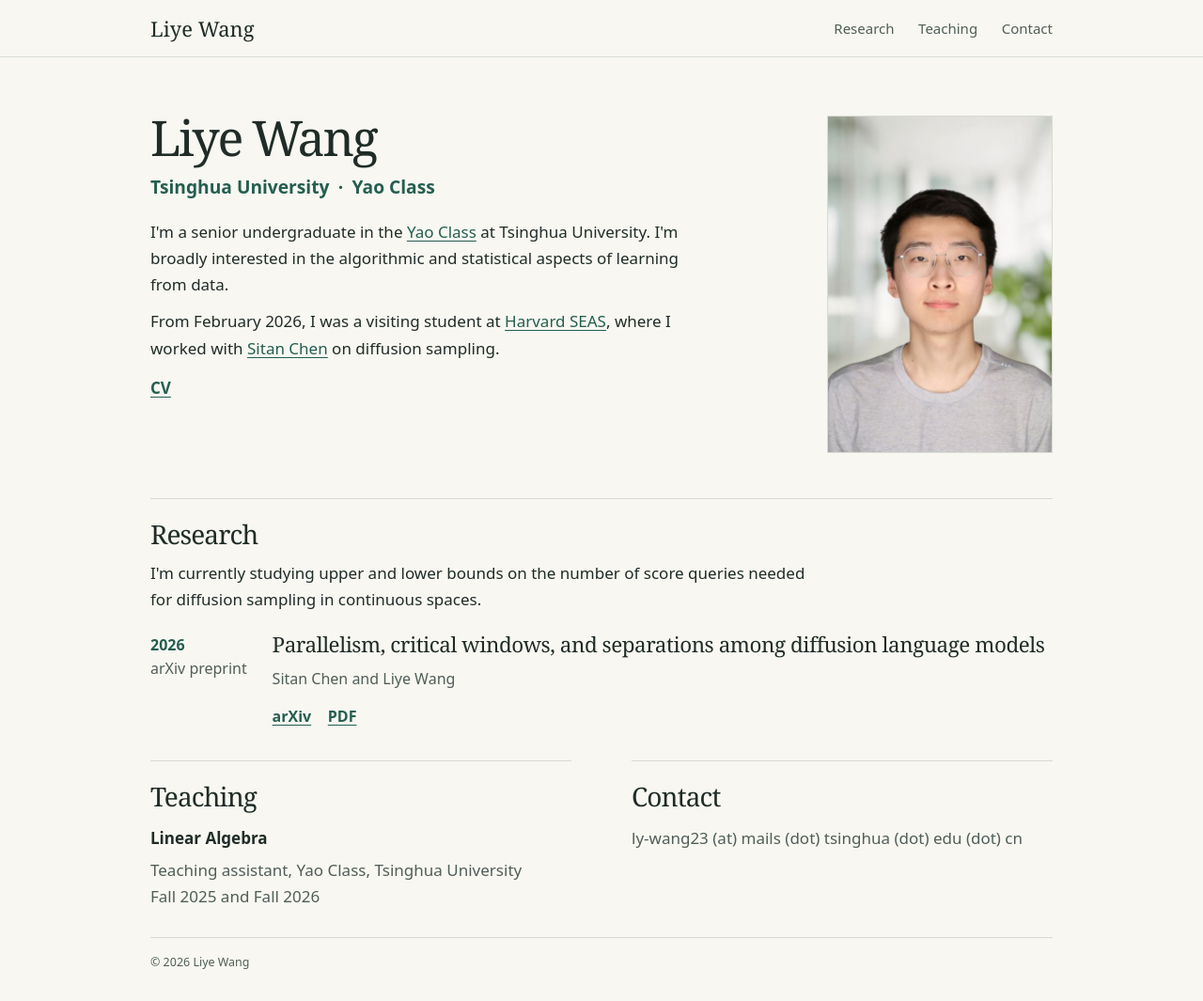
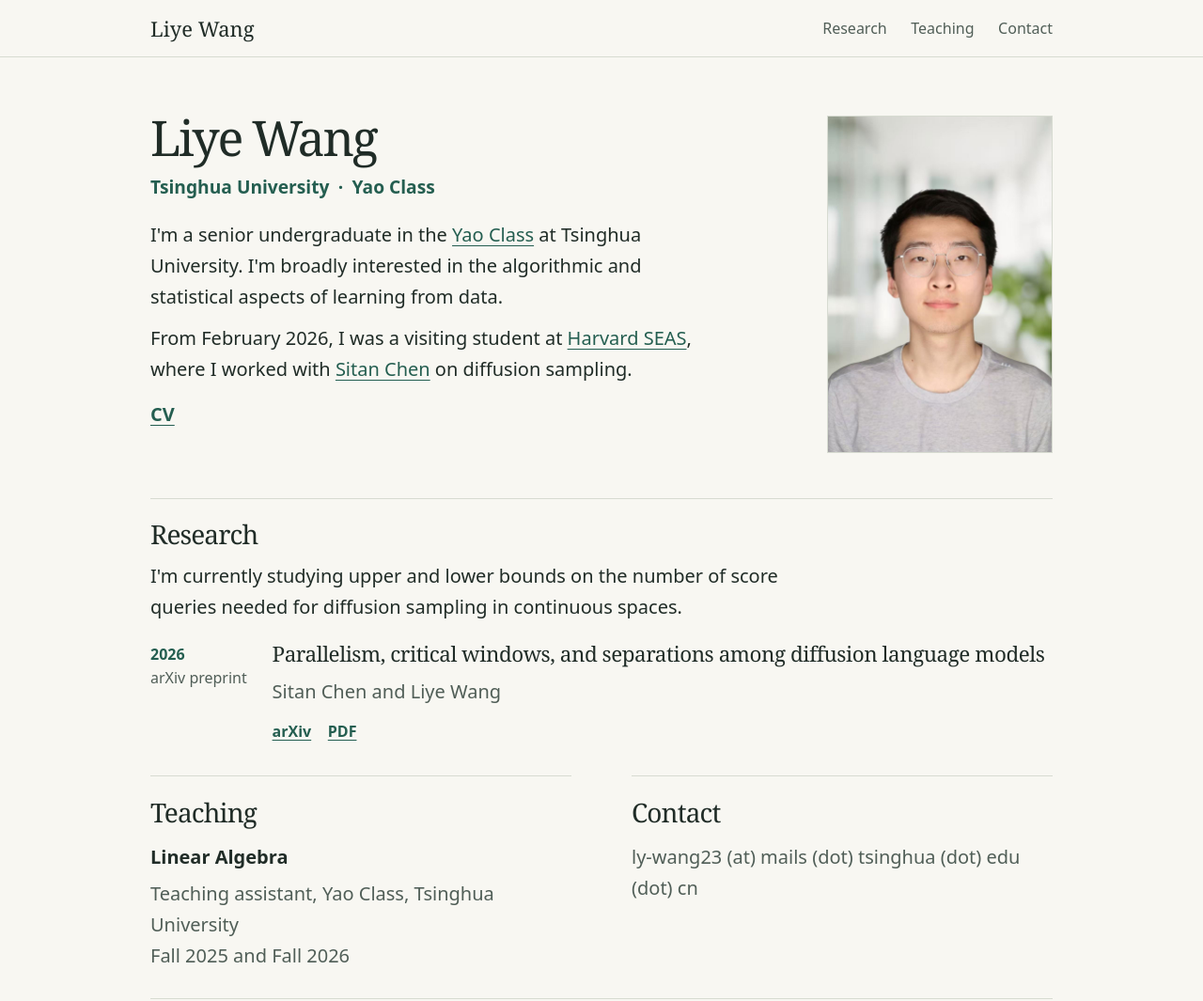
Before and after one commit to Prince-Polo/prince-polo.github.io, a plain HTML site: page index.html in a window 1280 px wide. Shown: the top 1065 px of the page at 94% size. Drawn offline with Linux system fonts and the light colour scheme.

Commit message:
Update styles.css

```diff
--- a/styles.css
+++ b/styles.css
@@ -19,7 +19,7 @@ body {
   margin: 0;
   background: var(--paper);
   color: var(--ink);
-  font: 1.0625rem/1.65 var(--sans);
+  font: 1.25rem/1.65 var(--sans);
 }
 
 a {
@@ -91,7 +91,7 @@ nav {
 nav a {
   color: var(--muted);
   padding-block: 0.45rem;
-  font-size: 0.9375rem;
+  font-size: 1rem;
   font-weight: 500;
   text-decoration: none;
 }
@@ -208,7 +208,7 @@ h3 a:hover {
 .authors {
   margin-top: 0.53rem;
   color: var(--muted);
-  font-size: 1rem;
+  font-size: 1.25rem;
 }
 
 .author-self { font-weight: 500; }
```
